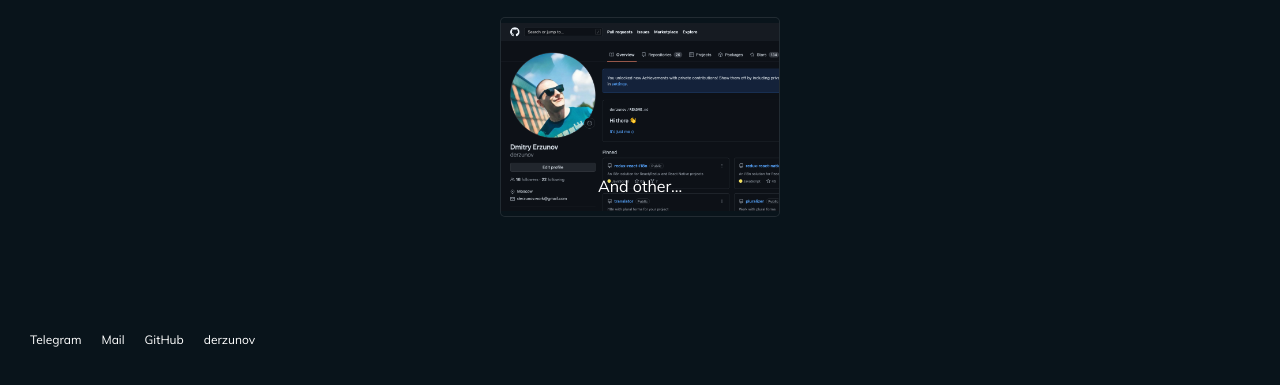
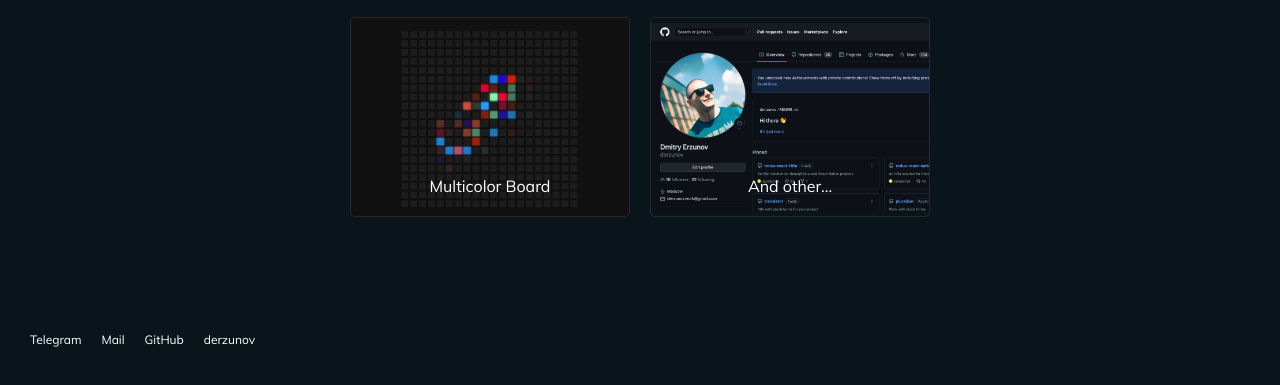
Before and after one commit to derzunov/me, a plain HTML site: page exp/index.html in a window 1280 px wide. Shown: the part 413-798 px from the top of the page. Drawn offline with Linux system fonts and the light colour scheme.

Commit message:
Multicolor board project added

```diff
--- a/exp/index.html
+++ b/exp/index.html
@@ -48,7 +48,13 @@
               class="project">
             <p class="project__title">Internationalization</p>
           </a>
-
+          <a
+              href="https://derzunov.github.io/marathon/04-board/"
+              target="_blank"
+              style="background-image: url('../img/board.png')"
+              class="project">
+            <p class="project__title">Multicolor Board</p>
+          </a>
           <a
               href="https://github.com/derzunov"
               target="_blank"
```
Also changed, not shown: img/board.png (added).
